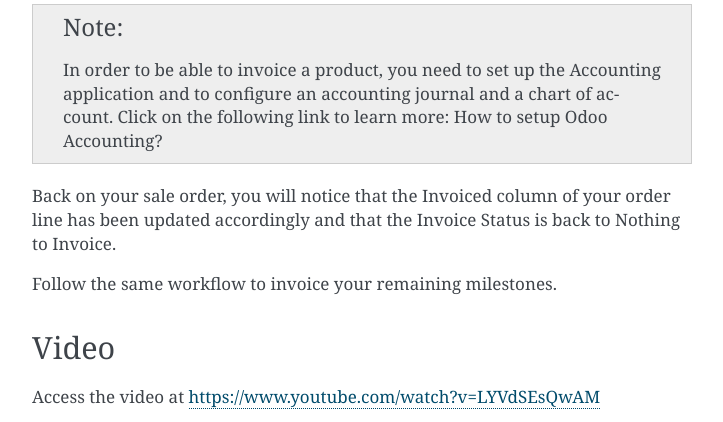
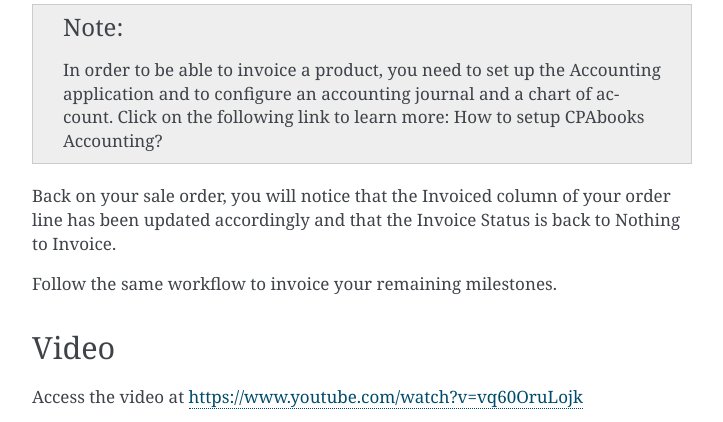
Before and after one commit to cpabooks/cpabooks-docs, a Sphinx documentation site: the page built from docs/sales/service/create-an-invoice-at-milestone-completion-for-a-project.rst, in a window 1280 px wide and 900 px high, scrolled down 2929 px, cut to the strip 202-624 px from the top of the window. Shown: the whole strip, without its empty margins (388-1111 px from the left). Built offline with Sphinx 7.4.7, drawn with Linux system fonts in a browser that asks for light colours; pages that are not in the unit, such as notebooks, are missing from menus; some of the changed text lies outside the part shown.

Commit message:
Update create-an-invoice-at-milestone-completion-for-a-project.rst

```diff
--- a/docs/sales/service/create-an-invoice-at-milestone-completion-for-a-project.rst
+++ b/docs/sales/service/create-an-invoice-at-milestone-completion-for-a-project.rst
@@ -38,7 +38,7 @@
 In order to sell services and to send invoices, you need to install the Sales
 application, from the Apps icon.
 
-In Odoo, each milestone of your project is considered as a product. From the
+In CPAbooks, each milestone of your project is considered as a product. From the
 Sales application, use the menu Sales ‣ Products, create a new product with
 the following setup:
 
@@ -51,7 +51,7 @@
   on your sale order
 
 .. image:: ../images/chapter_02_11.png
-   :alt: signup at odoo.com
+   :alt: signup at CPAbooks.com
    :align: center
 
 .. note:: Apply the same configuration for the others milestones.
@@ -65,7 +65,7 @@
 change the delivered quantities when the corresponding milestone has been achieved.
 
 .. image:: ../images/chapter_02_12.png
-   :alt: signup at odoo.com
+   :alt: signup at CPAbook.com
    :align: center
 
 Invoice milestones
@@ -84,12 +84,12 @@
 the strategy audit product as invoiceable.
 
 .. image:: ../images/chapter_02_13.png
-   :alt: signup at odoo.com
+   :alt: signup at CPAbooks.com
    :align: center
 
 .. note:: In order to be able to invoice a product, you need to set up the
   Accounting application and to configure an accounting journal and a chart of
-  account. Click on the following link to learn more: How to setup Odoo Accounting?
+  account. Click on the following link to learn more: How to setup CPAbooks Accounting?
 
 Back on your sale order, you will notice that the Invoiced column of your order
 line has been updated accordingly and that the Invoice Status is back to Nothing
@@ -99,10 +99,10 @@
 
 Video
 -----
-Access the video at https://www.youtube.com/watch?v=LYVdSEsQwAM
+Access the video at https://www.youtube.com/watch?v=vq60OruLojk
 
 .. raw:: html
 
     <div style="text-align: center; margin-bottom: 2em;">
-    <iframe width="100%" class="youtube-video" src="https://www.youtube.com/embed/LYVdSEsQwAM" frameborder="0" allow="autoplay; encrypted-media" allowfullscreen></iframe>
+    <iframe width="100%" class="youtube-video" src="https://www.youtube.com/embed/vq60OruLojk" frameborder="0" allow="autoplay; encrypted-media" allowfullscreen></iframe>
     </div>
```
